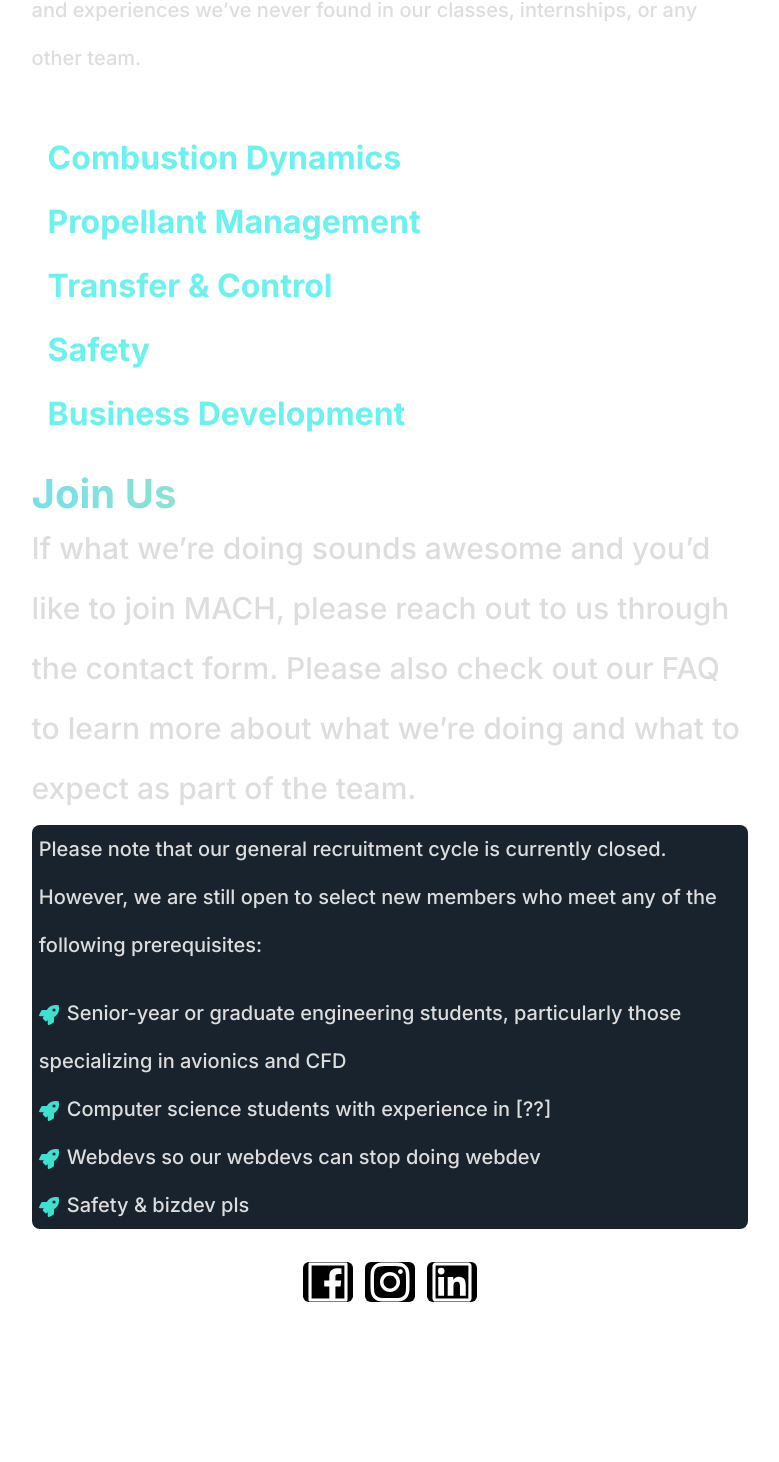
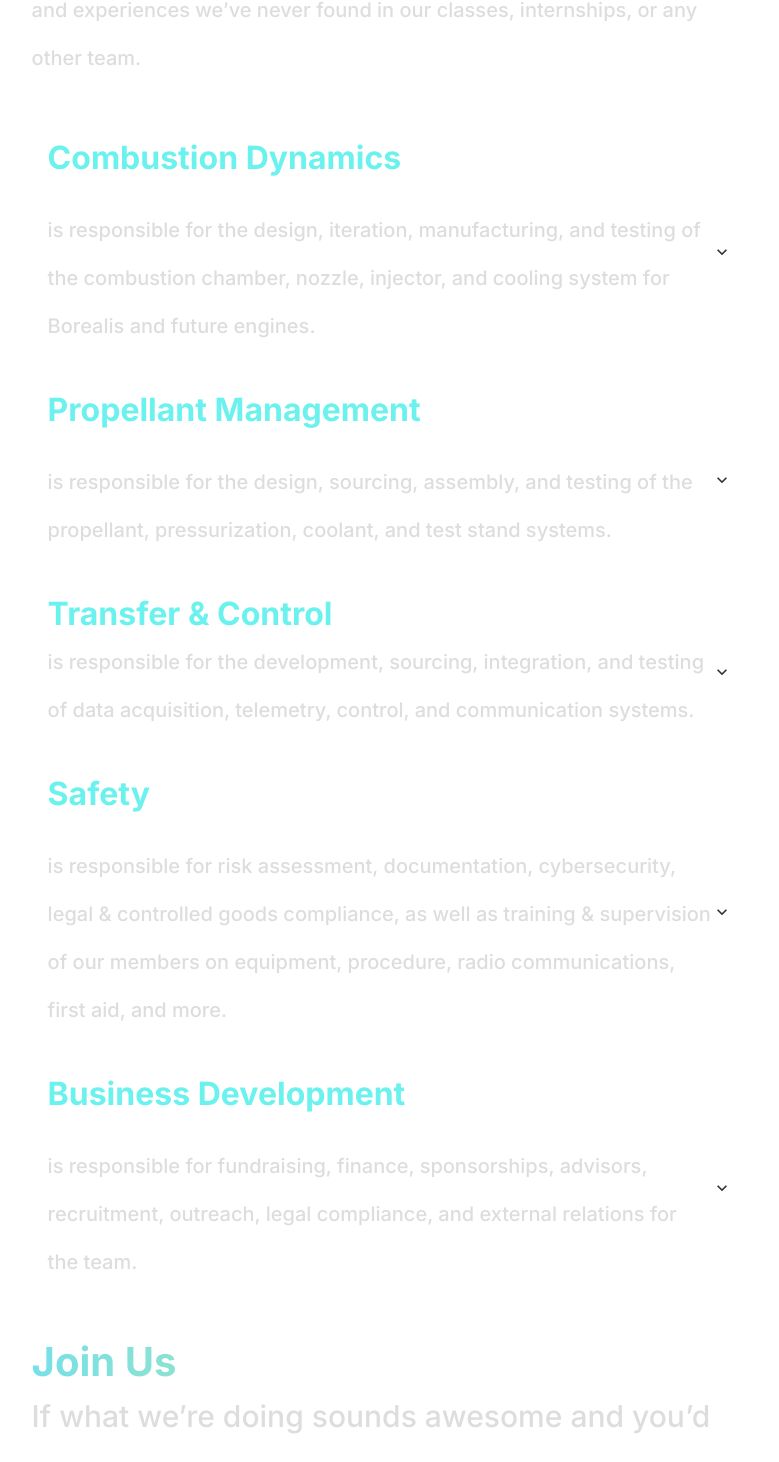
Before and after one commit to ryepropgroup/mach-website, a Next.js app: page /mach-website/team in a window 1280 px wide. Shown: the part 1752-3214 px from the top of the page, without its empty margins (250-1029 px from the left). Before the commit the page ends 3079 px from the top, so only its background shows below. Built offline with nearby package versions, Linux system fonts and the light colour scheme.

Commit message:
fix: add first line of team desc to accordion heading

```diff
--- a/src/pages/team.tsx
+++ b/src/pages/team.tsx
@@ -1,6 +1,7 @@
 import {
   Accordion,
   AccordionButton,
+  AccordionIcon,
   AccordionItem,
   AccordionPanel,
   Box,
@@ -81,19 +82,25 @@
             {/*COMBUSTION DYNAMICS SECTION*/}
             <AccordionItem style={{ borderTopWidth: 0, borderBottomWidth: 0 }}>
               <AccordionButton>
+                <Box>
                   <Heading {...teamHeadingStyle}>
                     {/*TODO: make umar color idk*/}Combustion Dynamics
                   </Heading>
+                  <br />
+                  <Text {...teamDetailsStyle} textAlign="left">
+                    is responsible for the design, iteration, manufacturing, and
+                    testing of the combustion chamber, nozzle, injector, and
+                    cooling system for Borealis and future engines.
+                  </Text>
+                </Box>
+                <AccordionIcon />
               </AccordionButton>
               <AccordionPanel>
                 <Text {...teamDetailsStyle}>
-                  {/*TODO: bold up until 'future engines'*/}is responsible for
-                  the design, iteration, manufacturing, and testing of the
-                  combustion chamber, nozzle, injector, and cooling system for
-                  Borealis and future engines. Using calculations, published
-                  references, and simulations, the Borealis was meticulously
-                  designed, then redesigned, and redesigned, and redesigned…
-                  until it became the engine we have now.
+                  {/*TODO: bold up until 'future engines'*/}Using calculations,
+                  published references, and simulations, the Borealis was
+                  meticulously designed, then redesigned, and redesigned, and
+                  redesigned… until it became the engine we have now.
                 </Text>
                 <br />
                 <Text {...teamDetailsStyle}>
@@ -117,21 +124,28 @@
             {/*PROPELLANT MANAGEMENT SECTION*/}
             <AccordionItem style={{ borderTopWidth: 0, borderBottomWidth: 0 }}>
               <AccordionButton>
+                <Box>
                   <Heading {...teamHeadingStyle}>
                     {/*TODO: make umar color idk*/}Propellant Management
                   </Heading>
+                  <br />
+                  <Text {...teamDetailsStyle} textAlign="left">
+                    is responsible for the design, sourcing, assembly, and
+                    testing of the propellant, pressurization, coolant, and test
+                    stand systems.
+                  </Text>
+                </Box>
+                <AccordionIcon />
               </AccordionButton>
               <AccordionPanel>
                 <Text {...teamDetailsStyle}>
-                  {/*TODO: bold up until 'test stand systems'*/}
-                  is responsible for the design, sourcing, assembly, and testing
-                  of the propellant, pressurization, coolant, and test stand
-                  systems. Using extensive research, calculations, and hands-on
-                  experience, the PM subteam develops all the hardware used to
-                  directly support the engine. A robust and failsafe propellant
-                  system and other supporting ground infrastructure are
-                  absolutely critical to the safe and successful operation of
-                  Borealis and all subsequent engines.
+                  {/*TODO: bold up until 'test stand systems'*/}Using extensive
+                  research, calculations, and hands-on experience, the PM
+                  subteam develops all the hardware used to directly support the
+                  engine. A robust and failsafe propellant system and other
+                  supporting ground infrastructure are absolutely critical to
+                  the safe and successful operation of Borealis and all
+                  subsequent engines.
                 </Text>
                 <br />
                 <Text {...teamDetailsStyle}>
@@ -158,22 +172,28 @@
             {/*TRANSFER & CONTROL SECTION*/}
             <AccordionItem style={{ borderTopWidth: 0, borderBottomWidth: 0 }}>
               <AccordionButton>
+                <Box>
                   <Heading {...teamHeadingStyle}>
                     {/*TODO: make umar color idk*/}Transfer & Control
                   </Heading>
+                  <Text {...teamDetailsStyle} textAlign="left">
+                    is responsible for the development, sourcing, integration,
+                    and testing of data acquisition, telemetry, control, and
+                    communication systems.
+                  </Text>
+                </Box>
+                <AccordionIcon />
               </AccordionButton>
               <AccordionPanel>
                 <Text {...teamDetailsStyle}>
                   {/*TODO: bold from 'is responsible' to 'communication systems'*/}
-                  is responsible for the development, sourcing, integration, and
-                  testing of data acquisition, telemetry, control, and
-                  communication systems. Working alongside CD and PM, the T&C
-                  subteam designs all of the extensive electrical hardware and
-                  software systems needed for Borealis and future engines. A
-                  liquid rocket engine is an extremely complex system requiring
-                  accurate and reliable control of ignitors, valves, actuators,
-                  and telemetry to safely and reliably operate. As the Borealis
-                  is an instrumentation engine that will continue to be used for
+                  Working alongside CD and PM, the T&C subteam designs all of
+                  the extensive electrical hardware and software systems needed
+                  for Borealis and future engines. A liquid rocket engine is an
+                  extremely complex system requiring accurate and reliable
+                  control of ignitors, valves, actuators, and telemetry to
+                  safely and reliably operate. As the Borealis is an
+                  instrumentation engine that will continue to be used for
                   research, the necessity for high-quality data collection makes
                   the T&C subteam even more critical.
                 </Text>
@@ -199,22 +219,28 @@
             </AccordionItem>
             <AccordionItem style={{ borderTopWidth: 0, borderBottomWidth: 0 }}>
               <AccordionButton>
+                <Box>
                   <Heading {...teamHeadingStyle}>
                     {/*TODO: make umar color idk*/}Safety
                   </Heading>
+                  <br />
+                  <Text {...teamDetailsStyle} textAlign="left">
+                    is responsible for risk assessment, documentation,
+                    cybersecurity, legal & controlled goods compliance, as well
+                    as training & supervision of our members on equipment,
+                    procedure, radio communications, first aid, and more.
+                  </Text>
+                </Box>
+                <AccordionIcon />
               </AccordionButton>
               <AccordionPanel>
                 <Text {...teamDetailsStyle}>
-                  {/*TODO: bold from start to 'first aid, and more.' */}
-                  is responsible for risk assessment, documentation,
-                  cybersecurity, legal & controlled goods compliance, as well as
-                  training & supervision of our members on equipment, procedure,
-                  radio communications, first aid, and more. The goals of this
-                  subteam are straightforward, but the tasks to accomplish them
-                  are expansive and ever-changing. Rocketry is a field with very
-                  high risks, and the Safety subteam is essential to minimize
-                  those risks and ensure MACH’s continual operation and
-                  compliance with industry standards.
+                  {/*TODO: bold from start to 'first aid, and more.' */}The
+                  goals of this subteam are straightforward, but the tasks to
+                  accomplish them are expansive and ever-changing. Rocketry is a
+                  field with very high risks, and the Safety subteam is
+                  essential to minimize those risks and ensure MACH’s continual
+                  operation and compliance with industry standards.
                 </Text>
                 <br />
                 <Text {...teamDetailsStyle}>
@@ -238,21 +264,28 @@
             </AccordionItem>
             <AccordionItem style={{ borderTopWidth: 0, borderBottomWidth: 0 }}>
               <AccordionButton>
+                <Box>
                   <Heading {...teamHeadingStyle}>
                     {/*TODO: make umar color idk*/}Business Development
                   </Heading>
+                  <br />
+                  <Text {...teamDetailsStyle} textAlign="left">
+                    is responsible for fundraising, finance, sponsorships,
+                    advisors, recruitment, outreach, legal compliance, and
+                    external relations for the team.
+                  </Text>
+                </Box>
+                <AccordionIcon />
               </AccordionButton>
               <AccordionPanel>
                 <Text {...teamDetailsStyle}>
-                  {/*TODO: bold from start to 'external relations for the team.'*/}
-                  is responsible for fundraising, finance, sponsorships,
-                  advisors, recruitment, outreach, legal compliance, and
-                  external relations for the team. Rocketry is an extremely
-                  costly endeavor in time, money, and talent without immediate
-                  potential for profit. The BizDev subteam is indispensable to
-                  ensure MACH has the financial, technical, and intellectual
-                  support we need to become one of the few student teams and
-                  companies to develop a liquid rocket engine.
+                  {/*TODO: bold from start to 'external relations for the team.'*/}{" "}
+                  Rocketry is an extremely costly endeavor in time, money, and
+                  talent without immediate potential for profit. The BizDev
+                  subteam is indispensable to ensure MACH has the financial,
+                  technical, and intellectual support we need to become one of
+                  the few student teams and companies to develop a liquid rocket
+                  engine.
                 </Text>
                 <br />
                 <Text {...teamDetailsStyle}>
```
Lines whose indentation alone changed are shown as unchanged.
